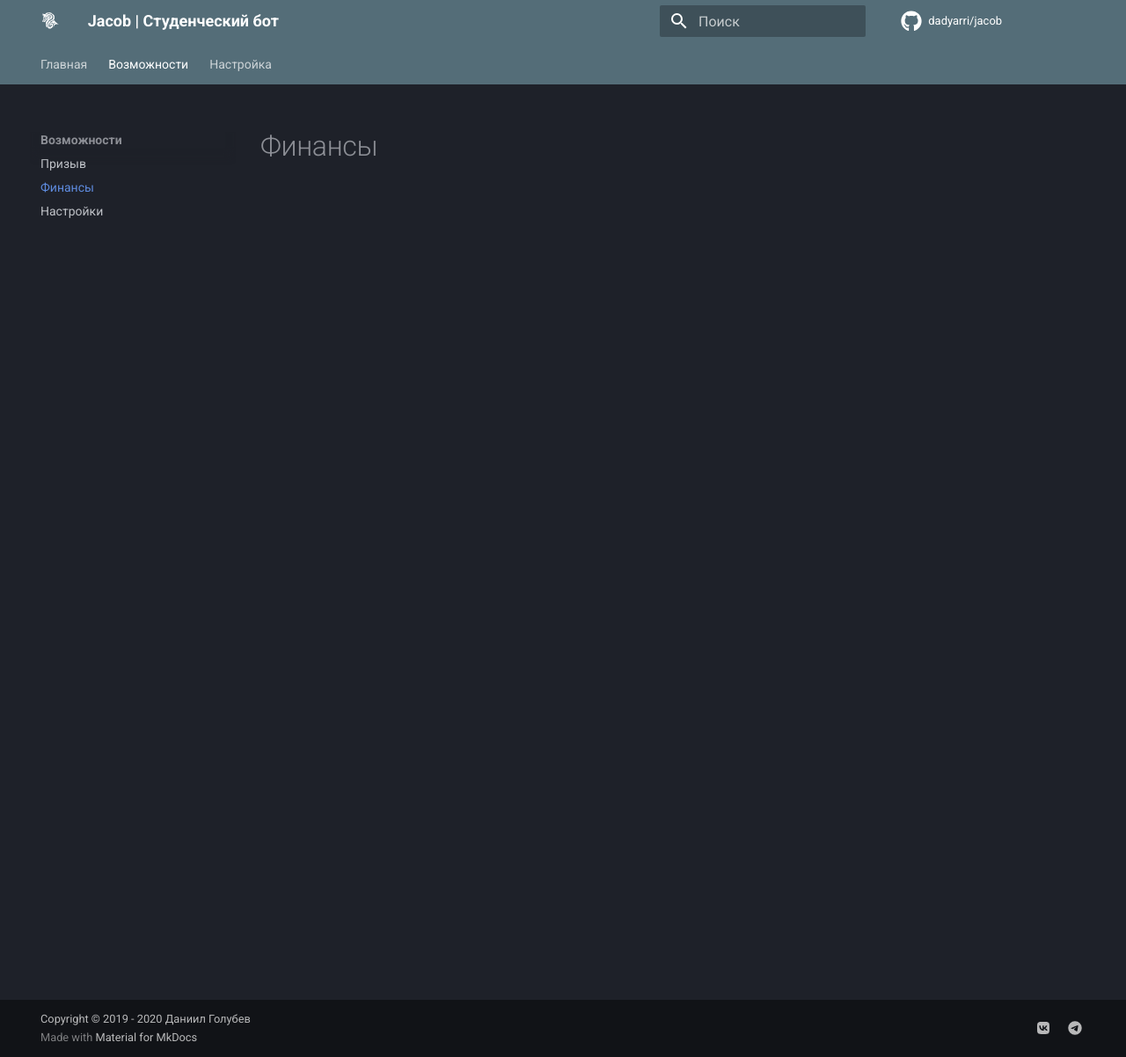
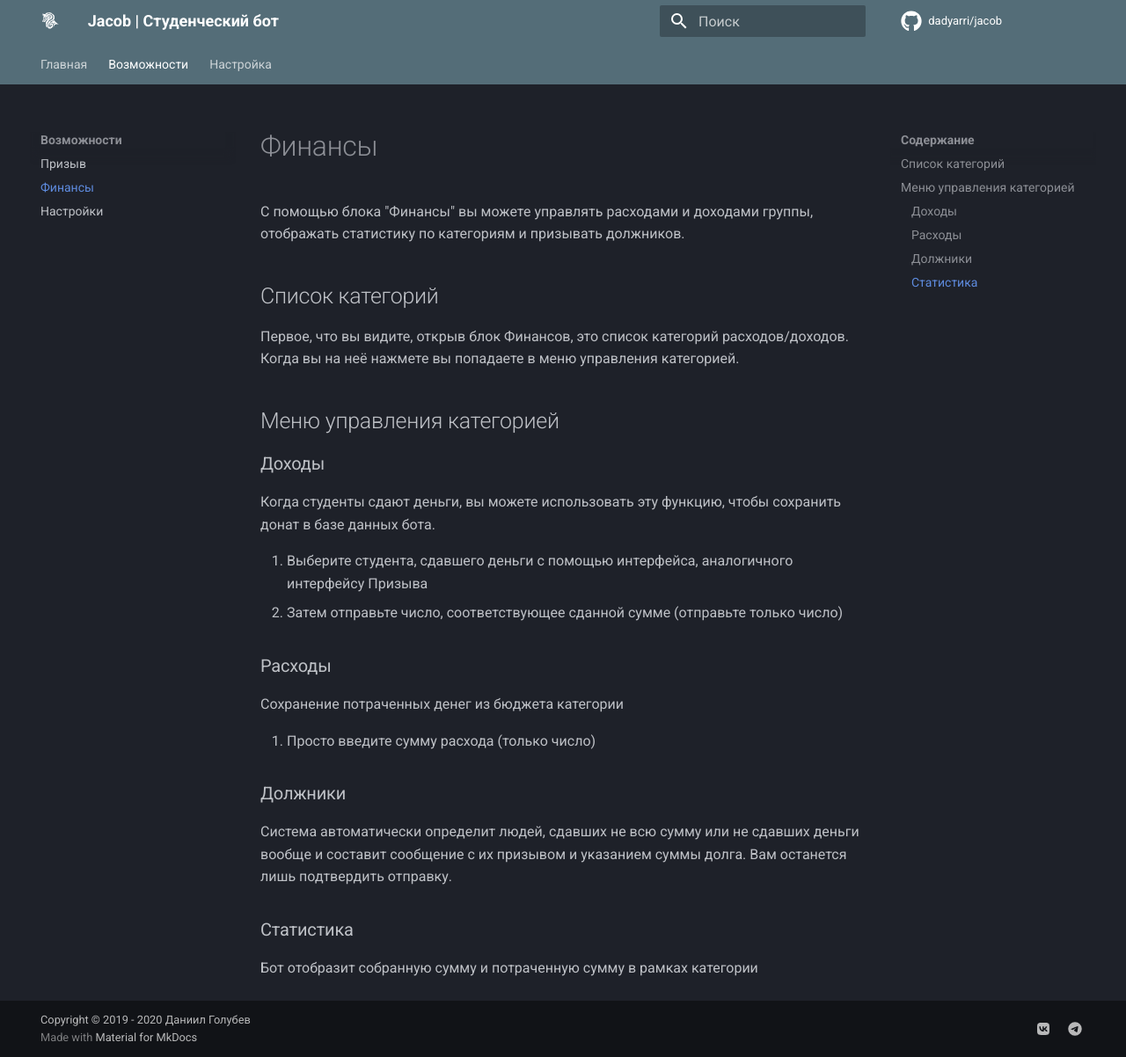
Before and after one commit to uni-jacob/jacob, an MkDocs documentation site: the page built from docs/functions/finances.md, in a window 1280 px wide and 1202 px high. Shown: the whole window at 88% size. Built offline with MkDocs 1.6.1 and Material for MkDocs 9.7.7, drawn with Linux system fonts in a browser that asks for light colours; comment, search, counter and statistics services are not loaded.

Commit message:
:memo: Add docs of finances block.

```diff
--- a/docs/functions/finances.md
+++ b/docs/functions/finances.md
@@ -1 +1,32 @@
 # Финансы
+
+С помощью блока "Финансы" вы можете управлять расходами и доходами группы, отображать статистику по категориям и призывать должников.
+
+## Список категорий
+
+Первое, что вы видите, открыв блок Финансов, это список категорий расходов/доходов. Когда вы на неё нажмете вы попадаете в меню управления категорией.
+
+## Меню управления категорией
+
+### Доходы
+
+Когда студенты сдают деньги, вы можете использовать эту функцию, чтобы сохранить донат в базе данных бота.
+
+1. Выберите студента, сдавшего деньги с помощью интерфейса, аналогичного интерфейсу Призыва
+2. Затем отправьте число, соответствующее сданной сумме (отправьте только число)
+
+### Расходы
+
+Сохранение потраченных денег из бюджета категории
+
+1. Просто введите сумму расхода (только число)
+
+
+### Должники
+
+Система автоматически определит людей, сдавших не всю сумму или не сдавших деньги вообще и составит сообщение с их призывом и указанием суммы долга. Вам останется лишь подтвердить отправку.
+
+
+### Статистика
+
+Бот отобразит собранную сумму и потраченную сумму в рамках категории
```
